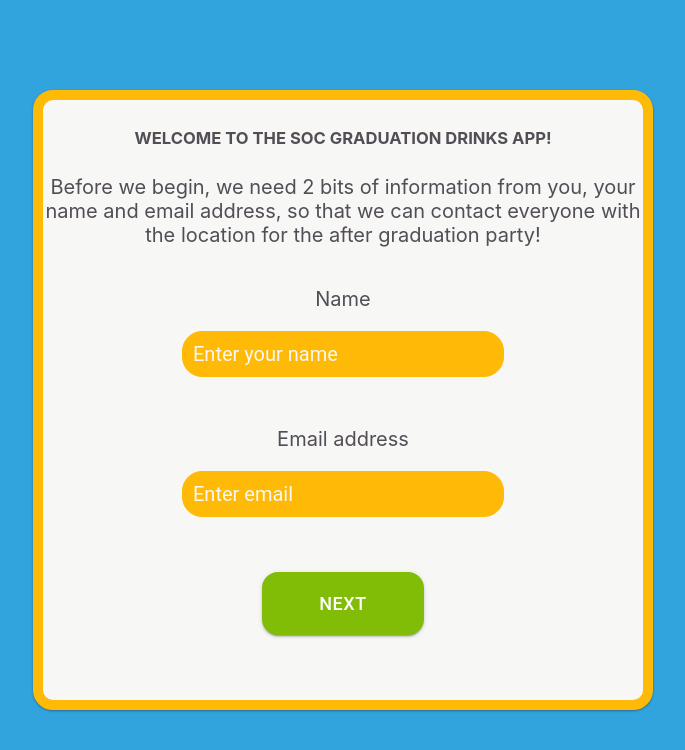
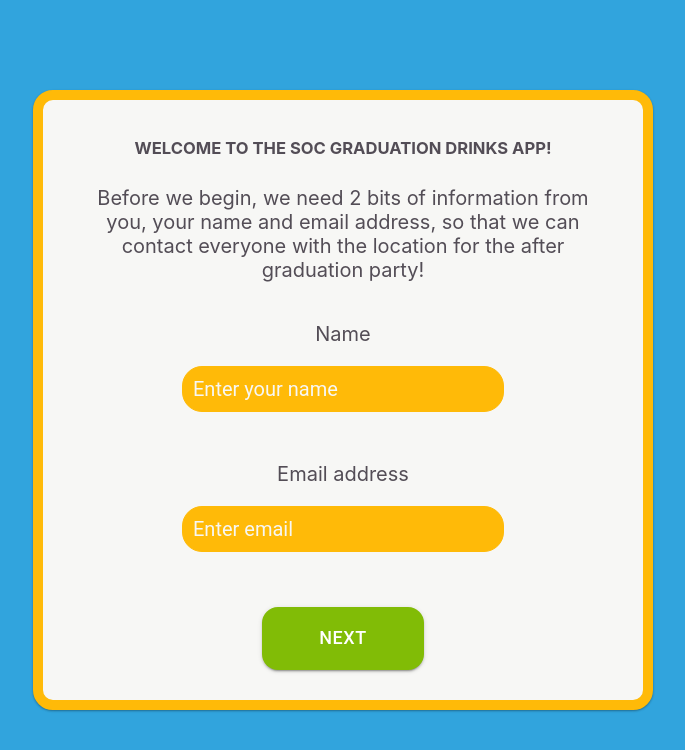
Before and after one commit to veepgoose/SOCGraduationApp, a React (Create React App) app in the folder graduationapp/: page / in a window 1280 px wide. Shown: the top 750 px of the page, without its empty margins (297-982 px from the left). Built offline with nearby package versions, Linux system fonts and the light colour scheme.

Commit message:
Added card text margin to help padding without growing the form size

```diff
--- a/graduationapp/src/Components/Cards/Cards.css
+++ b/graduationapp/src/Components/Cards/Cards.css
@@ -1,13 +1,21 @@
-
 .card {
+    display: flex;
+    flex-direction: column;
+    justify-content: center;
+    align-items: center;
     background-color: #F7F7F5;
     border-radius: 20px;
     border: solid 10px;
     border-color: #FFBA08;
-    display: inline-block;
+    /* display: inline-block; */
     height: 600px;
     margin: 1rem;
     position: relative;
     width: 600px;
     box-shadow: 0 1px 3px rgba(0,0,0,0.12), 0 1px 2px rgba(0,0,0,0.24);
 }
+
+.card-text{
+    margin-left: 2em;
+    margin-right: 2em;
+}
```
